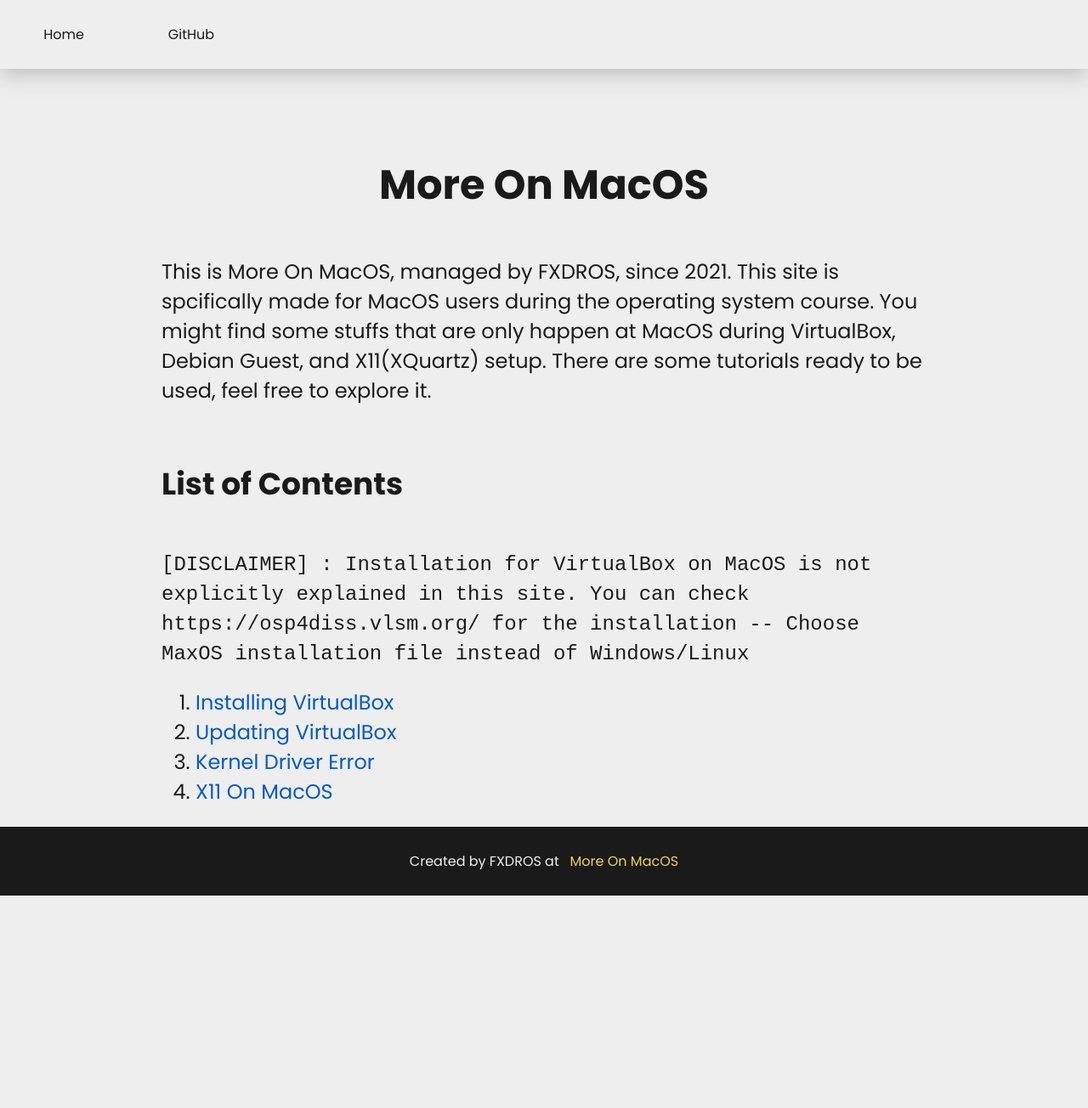
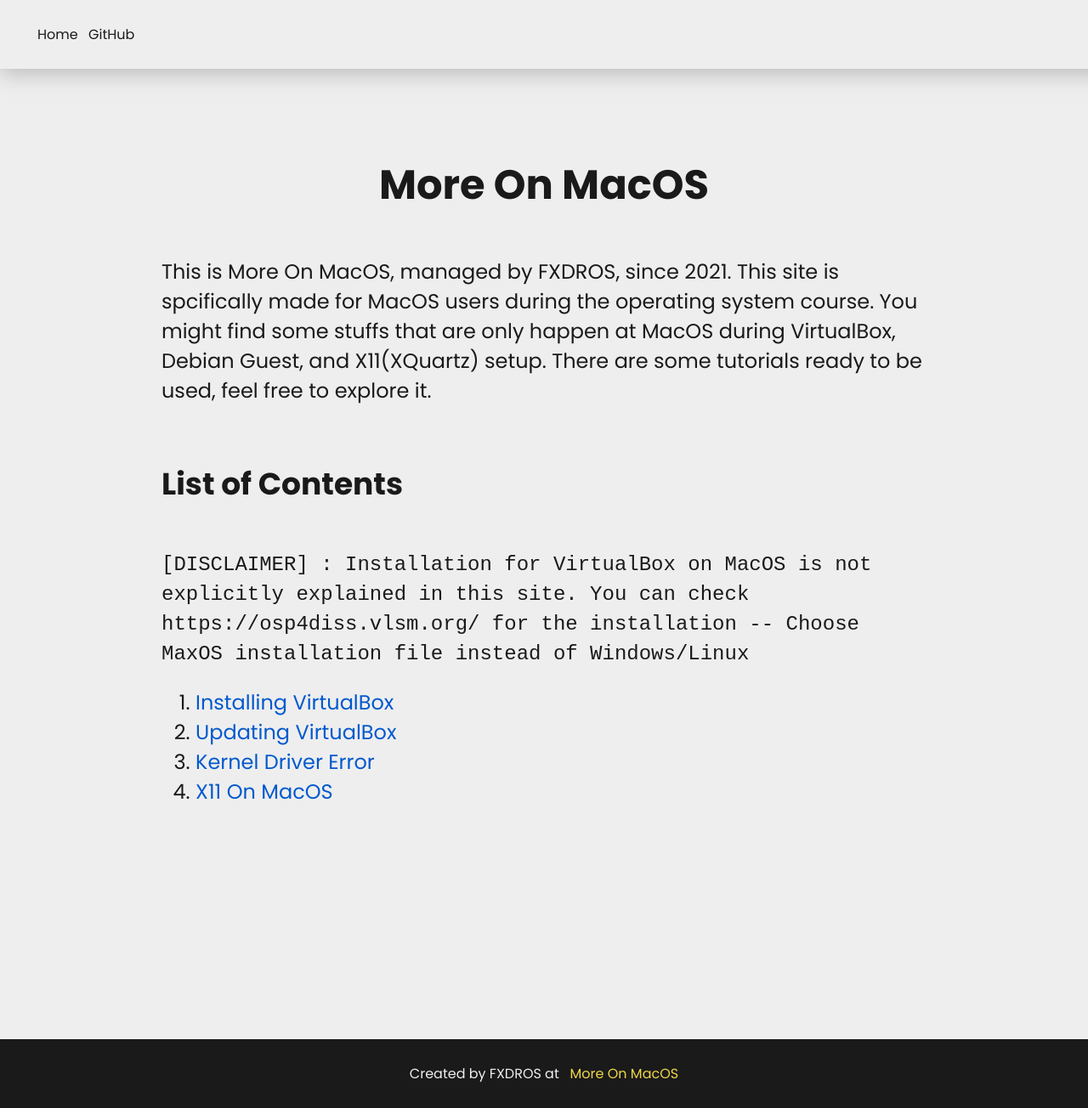
Before and after one commit to FXDROS/virtualbox-on-macos, a Jekyll site: the page built from index.md, in a window 1280 px wide and 1304 px high. Shown: the whole window at 85% size. Built offline with Jekyll 4.4.1, drawn with Linux system fonts in a browser that asks for light colours; our own code applies the rules of GitHub Pages for plain Markdown files.

Commit message:
edit navbar and container styling

```diff
--- a/assets/styles/style.css
+++ b/assets/styles/style.css
@@ -10,7 +10,7 @@
   width: 100%;
   display: flex;
   justify-content: space-between;
-  padding: 1.75rem 0 1.75rem 0;
+  padding: 1.75rem 0 1.75rem 1.75rem;
   position: fixed;
   z-index: 10;
   font-size: 1rem;
@@ -43,12 +43,13 @@
 }
 
 .navbar .left-navbar .menu {
-  width: 150px;
+  width: 60px;
   text-align: center;
 }
 
 .container {
   padding-top: 150px;
+  padding-bottom: 250px;
   font-family: "Poppins", sans-serif;
   display: flex;
   justify-content: center;
```
